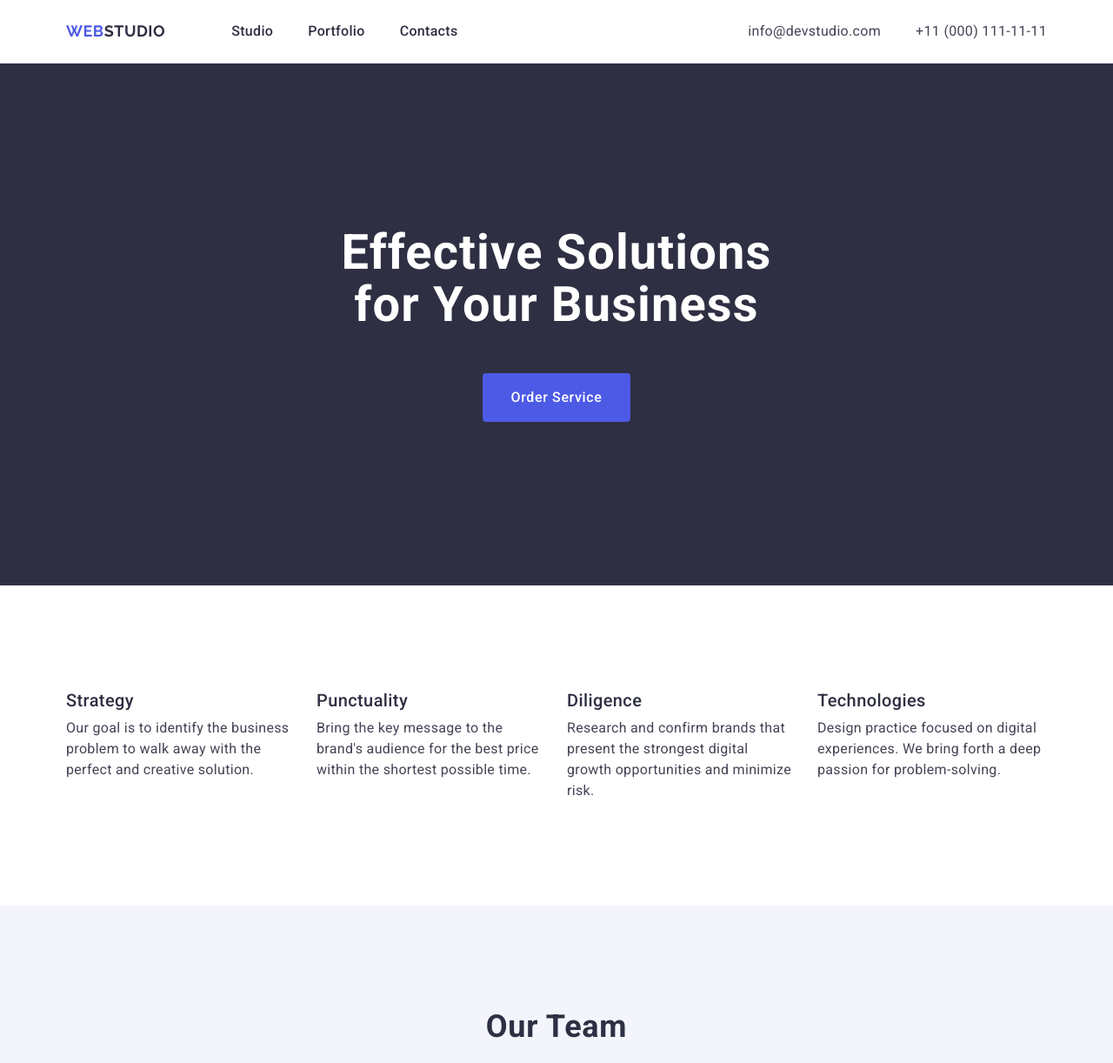
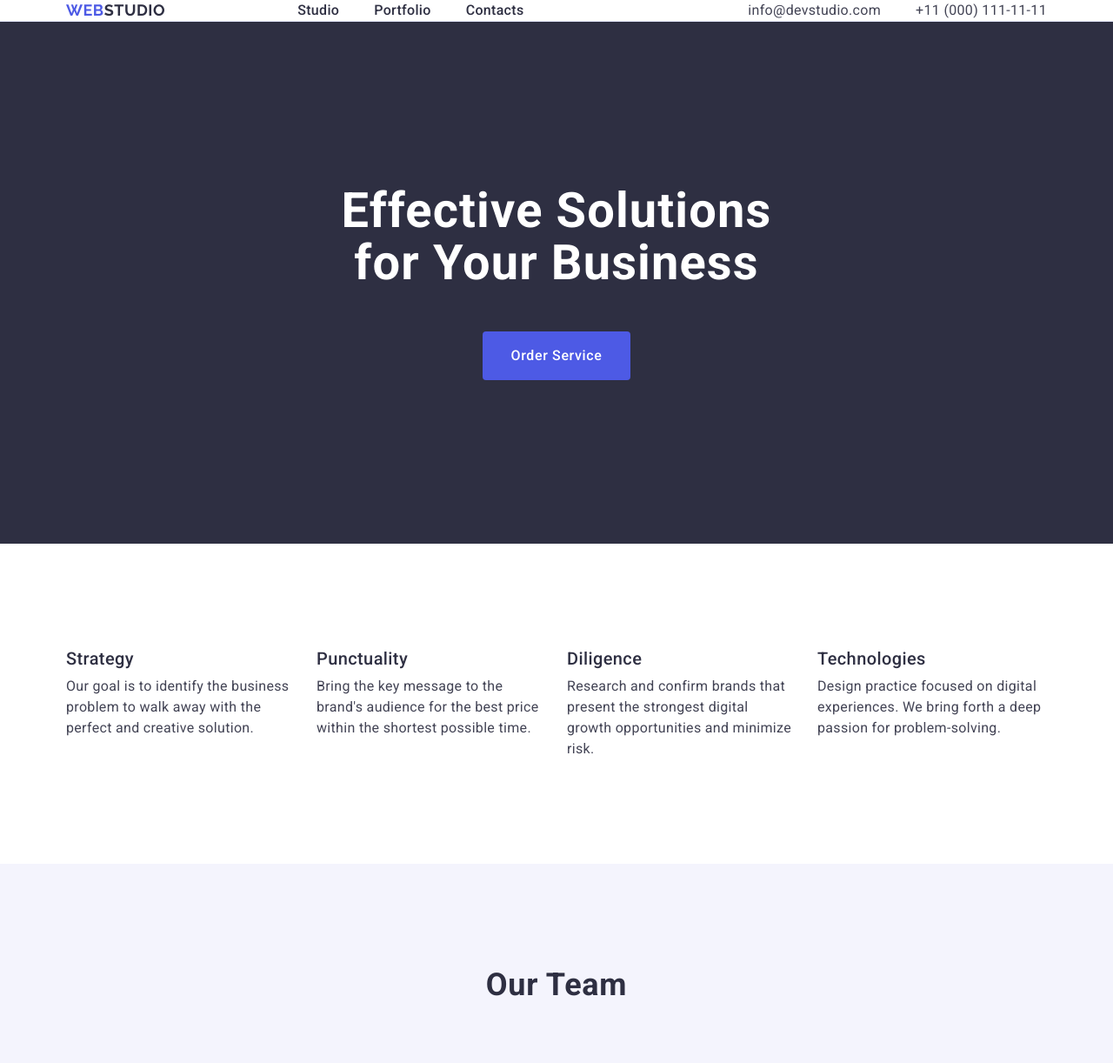
Before and after one commit to RomaShekel/goit-home-work-03, a plain HTML site: page index.html in a window 1280 px wide. Shown: the top 1222 px of the page at 87% size. Drawn offline with nearby package versions, Linux system fonts and the light colour scheme.

Commit message:
Add files via upload

```diff
--- a/css/styles.css
+++ b/css/styles.css
@@ -59,7 +59,6 @@ ul {
     font-weight: 500;
     line-height: 1.5;
     letter-spacing: 0.32px;
-    padding: 24px 0;
 }
 
 .nav a:hover,
@@ -69,6 +68,7 @@ ul {
 
 .nav-link {
     color: var(--navyblue, #2e2f42);
+    padding: 24px 0;
 }
 
 .address {
@@ -198,7 +198,6 @@ ul {
 }
 
 .our-team-title {
-    padding-bottom: 72px;
     color: var(--navyblue, #2E2F42);
     text-align: center;
     font-size: 36px;
@@ -206,6 +205,7 @@ ul {
     letter-spacing: 0.72px;
     line-height: 1.11;
     text-transform: capitalize;
+    margin-bottom: 72px;
 }
 
 .team-list {
@@ -305,6 +305,7 @@ ul {
     line-height: 1.17;
     letter-spacing: 0.54px;
     text-transform: uppercase;
+    margin-right: 76px;
 }
 
 .upper-span {
```
